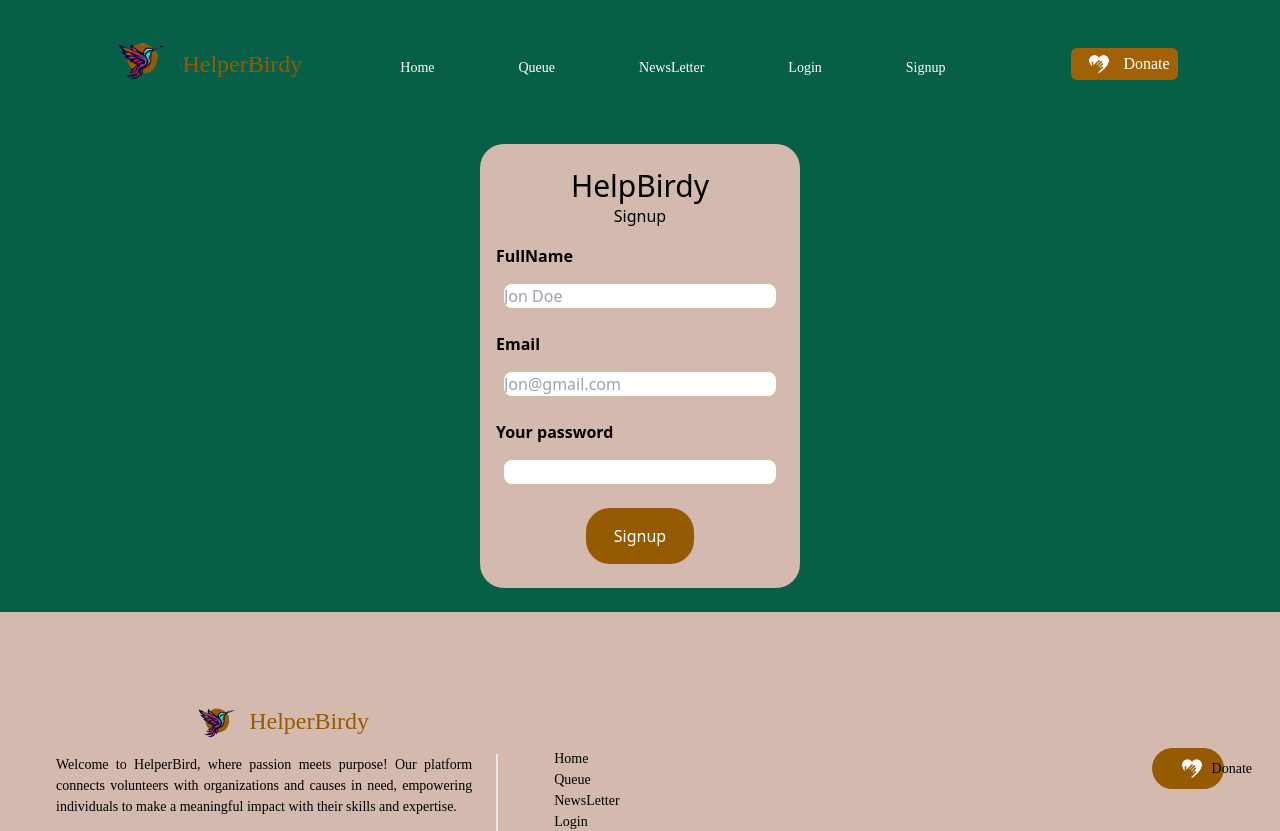
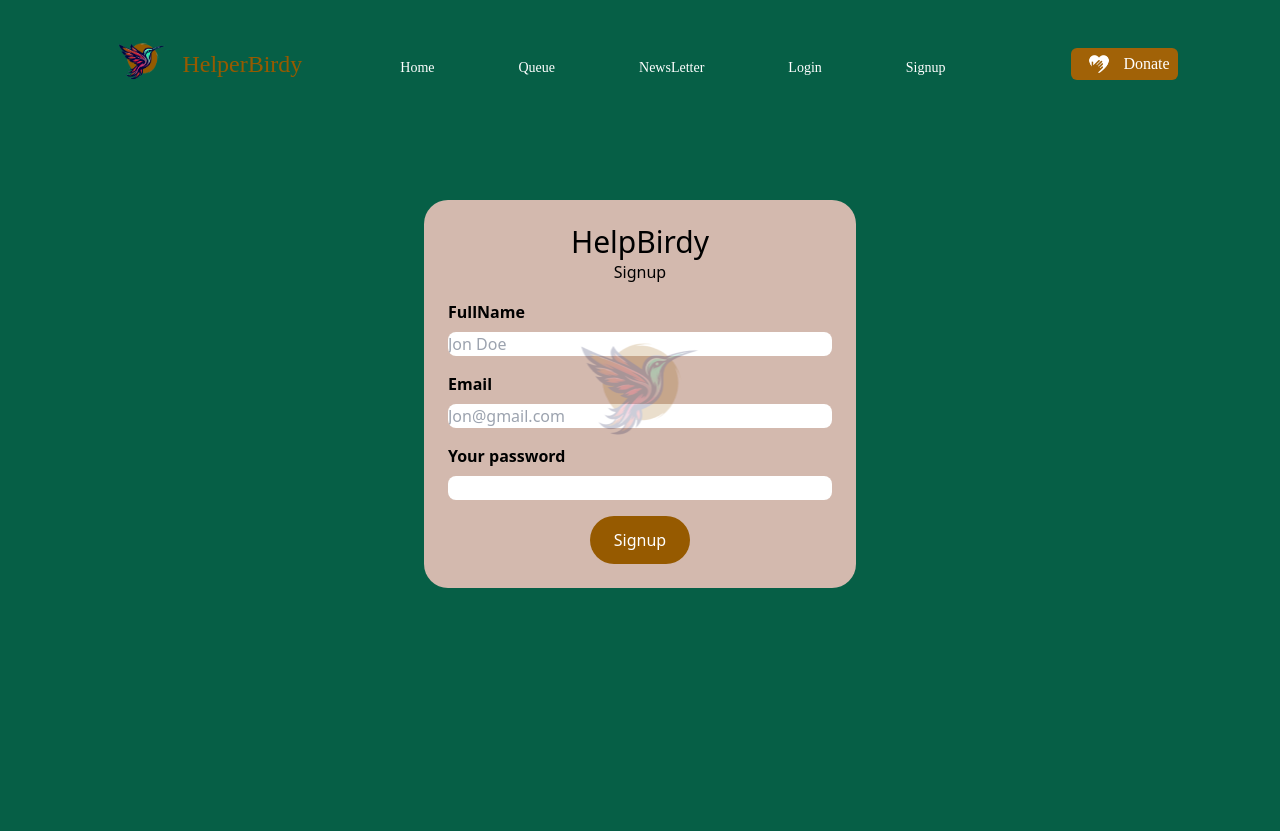
Before and after one commit to H-Asmaa/HelperBirdy, a React (Vite) app in the folder frontend/: page /signup in a window 1280 px wide. Shown: the top 831 px of the page. Built offline with nearby package versions, Linux system fonts and the light colour scheme; a web font is replaced by a local one.

Commit message:
"Updated Signup page design and fixed minor issues in index.css"
Explanation:

- The Signup page has been updated with a new design, including the addition of a Form Container and Logo Container.
-

```diff
--- a/frontend/src/index.css
+++ b/frontend/src/index.css
@@ -135,8 +135,21 @@
 }
 .signupBtn{
   background-color: #965A00;
-  @apply rounded-3xl  p-6 text-white px-3 py-2;
+  @apply rounded-3xl text-white px-2 py-1;
 }
+.form-container {
+    position: relative;
+    @apply lg:mx-0 mx-3
+}
+
+.logo-container {
+  position: absolute;
+  bottom: 100px;
+  left: 50%;
+  transform: translateX(-50%);
+  opacity: 0.2;
+}
+
   /* ....................Queue...... */
 .queueTitle{
   font-family: "Lugrasimo", cursive;
--- a/frontend/src/pages/Signup.jsx
+++ b/frontend/src/pages/Signup.jsx
@@ -1,39 +1,48 @@
 import Footer from '../components/Footer';
 import Navbar from '../components/Navbar';
-
 import { Button, Label, TextInput } from 'flowbite-react';
 
 const Signup = () => {
 	return (
+		<>
 			<div>
 				<Navbar />
-			<main className='bg-emerald-800 p-6'>
-				<div className='flex items-center justify-center'>
-					<form className='flex flex-col items-center justify-center gap-4 signupbg w-80'>
+				<main className='bg-emerald-800 min-h-screen pt-20 '>
+					<div className='lg:flex items-center justify-center '>
+						<div className='form-container'>
+							<form className='flex flex-col items-center justify-center gap-4 signupbg '>
 								<div>
 									<h2 className='text-3xl'>HelpBirdy</h2>
 									<h3 className='text-center'>Signup</h3>
 								</div>
 								<div>
 									<div className='mb-2 block'>
-								<Label htmlFor='name' className='font-bold' value='FullName' />
+										<Label
+											htmlFor='name'
+											className='font-bold'
+											value='FullName'
+										/>
 									</div>
 									<TextInput
 										id='name'
 										type='text'
-								className='rounded-lg p-2 w-72'
+										className='rounded-lg w-64 lg:w-96 '
 										placeholder='Jon Doe'
 										required
 									/>
 								</div>
 								<div>
 									<div className='mb-2 block'>
-								<Label htmlFor='email' className='font-bold' value='Email' />
+										<Label
+											htmlFor='email'
+											className='font-bold'
+											value='Email'
+										/>
 									</div>
 									<TextInput
 										id='email'
 										type='email'
-								className='rounded-lg p-2 w-72'
+										className='rounded-lg w-64 lg:w-96'
 										placeholder='Jon@gmail.com'
 										required
 									/>
@@ -49,7 +58,7 @@ const Signup = () => {
 									</div>
 									<TextInput
 										id='password1'
-								className='rounded-lg p-2 w-72'
+										className='rounded-lg w-64 lg:w-96'
 										type='password'
 										required
 									/>
@@ -60,10 +69,15 @@ const Signup = () => {
 									</Button>
 								</div>
 							</form>
+							<div className='logo-container'>
+								<img src='../../public/HelperBirdy.png' alt='logo' />
+							</div>
+						</div>
 					</div>
 				</main>
+			</div>
 			<Footer />
-		</div>
+		</>
 	);
 };
 
```
Also changed, not shown: frontend/public/HelperBirdy.png (added), 1 other file (tests, documents, lock files or other folders). Lines whose indentation alone changed are shown as unchanged.
